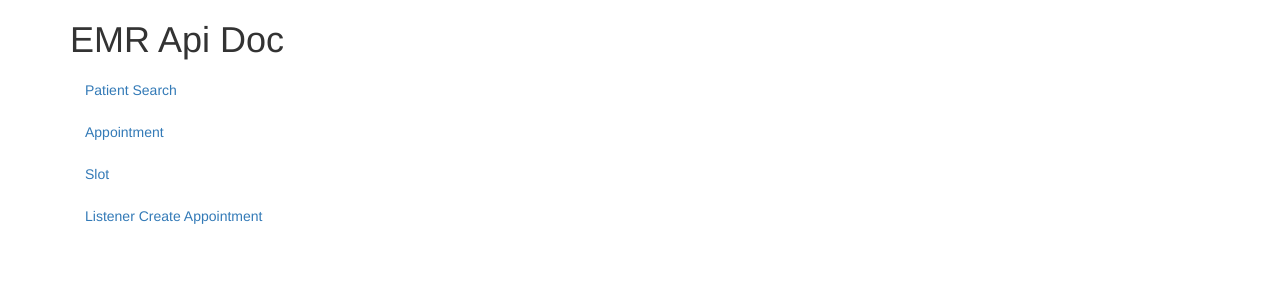
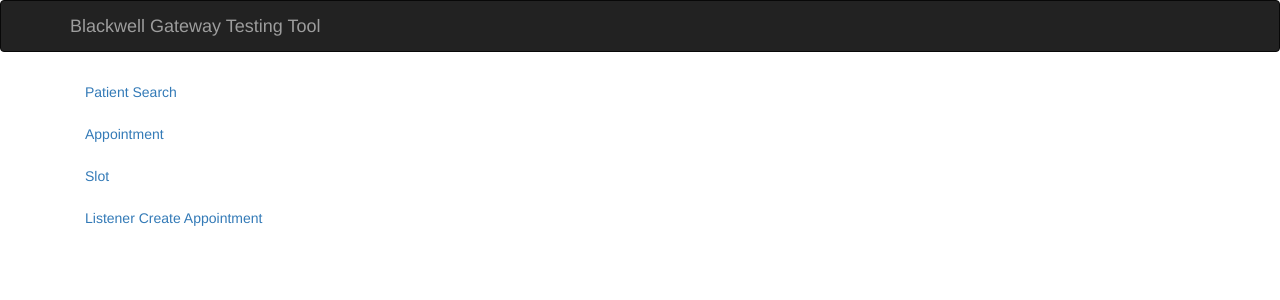
Before and after one commit to hassan-ali-10p/emr-api-doc, an Angular app: page / in a window 1280 px wide. Shown: the top 300 px of the page. Built offline with nearby package versions, Linux system fonts and the light colour scheme.

Commit message:
app title changed

```diff
--- a/src/app/app.component.html
+++ b/src/app/app.component.html
@@ -1,7 +1,11 @@
-<div class="container">
-  <h1>
-    {{title}}
-  </h1>
-</div>
+<nav class="navbar navbar-inverse">
+  <div class="container">
+    <div class="navbar-header">
+      <a class="navbar-brand" href="#">{{title}}</a>
+    </div>
+    <ul class="nav navbar-nav">
+    </ul>
+  </div>
+</nav>
 
 <app-api-calls></app-api-calls>
--- a/src/app/app.component.ts
+++ b/src/app/app.component.ts
@@ -6,5 +6,5 @@ import { Component } from '@angular/core';
   styleUrls: ['./app.component.css']
 })
 export class AppComponent {
-  title = 'EMR Api Doc';
+  title = 'Blackwell Gateway Testing Tool';
 }
```
